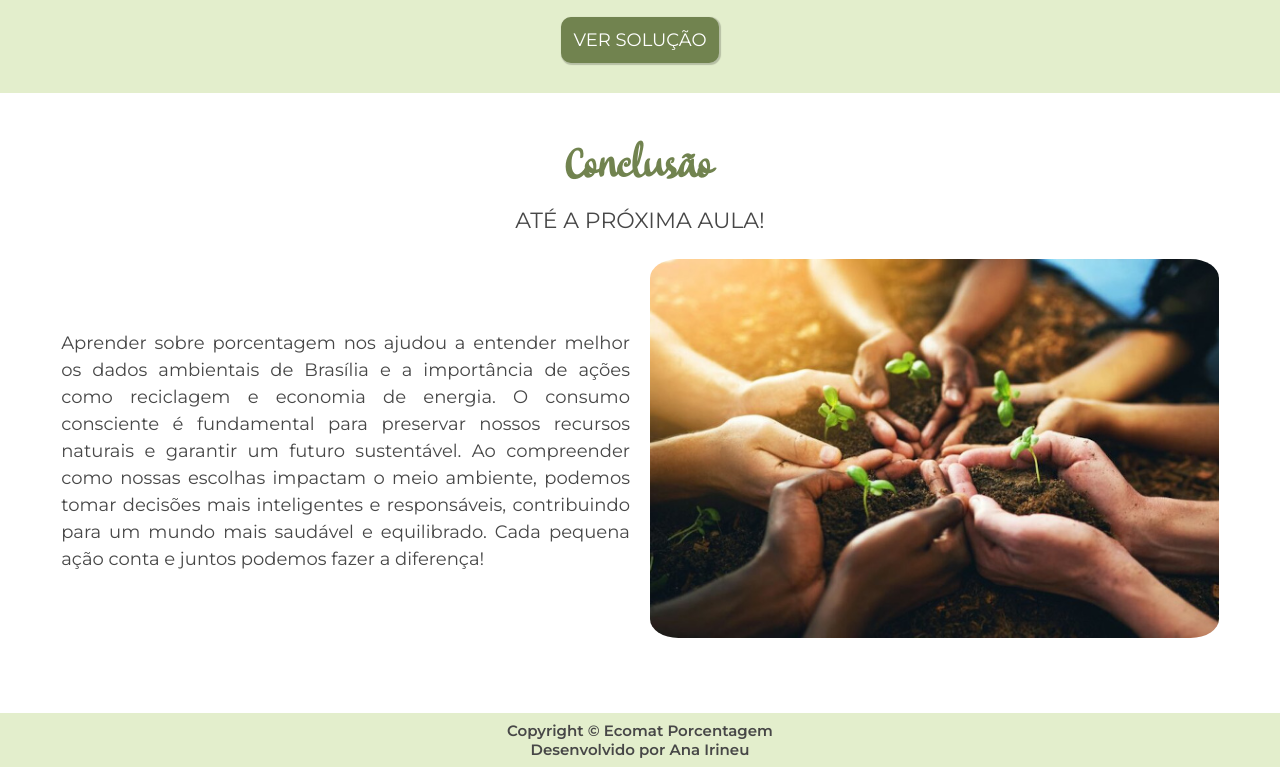
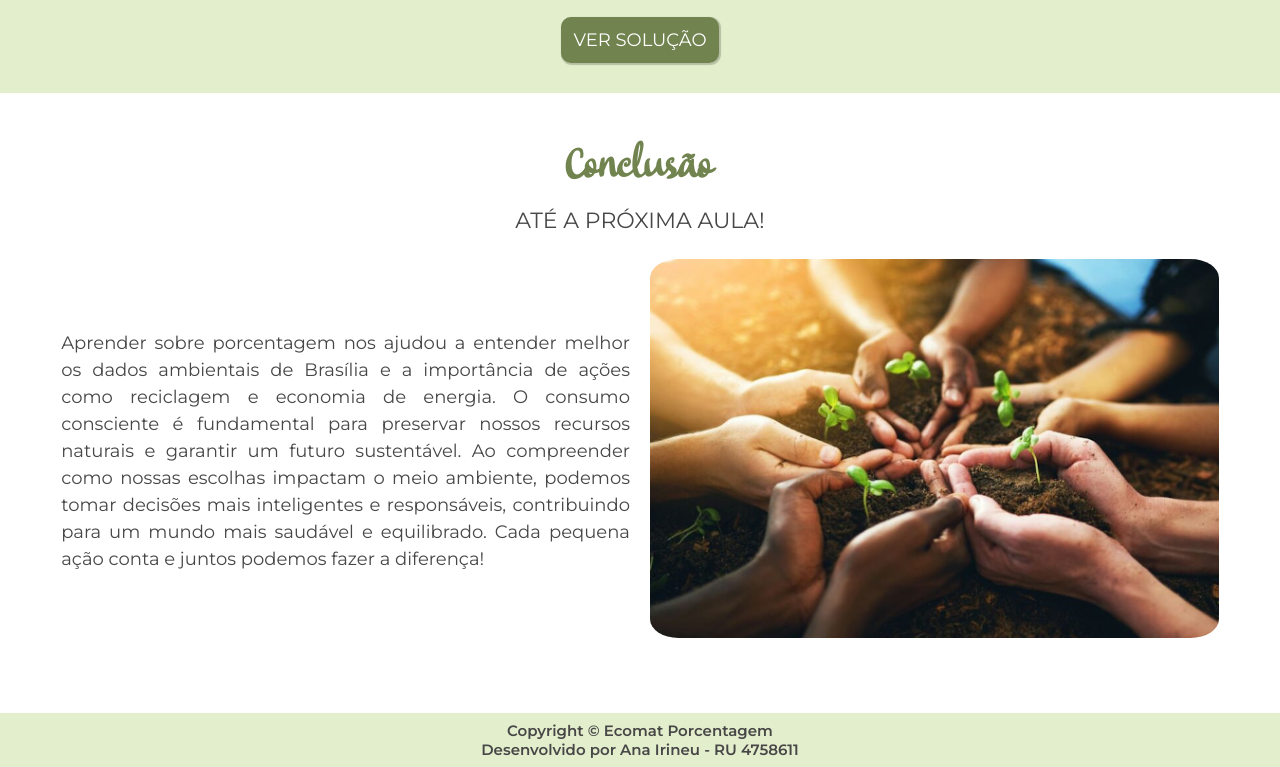
Before and after one commit to annp33/Ecomat, a plain HTML site: page index.html in a window 1280 px wide. Shown: the part 4339-5106 px from the top of the page. Drawn offline with Linux system fonts and the light colour scheme.

Commit message:
Update index.html

```diff
--- a/index.html
+++ b/index.html
@@ -135,7 +135,7 @@
 
     <footer>
         <p>Copyright &copy; Ecomat Porcentagem</p>
-        <p>Desenvolvido por Ana Irineu</p>
+        <p>Desenvolvido por Ana Irineu - RU 4758611</p>
     </footer>
 
     <a href="#inicio" id="botao_flutuante"><img src="img/seta.png" alt="Botão redondo com uma seta para cima"></a>
```
